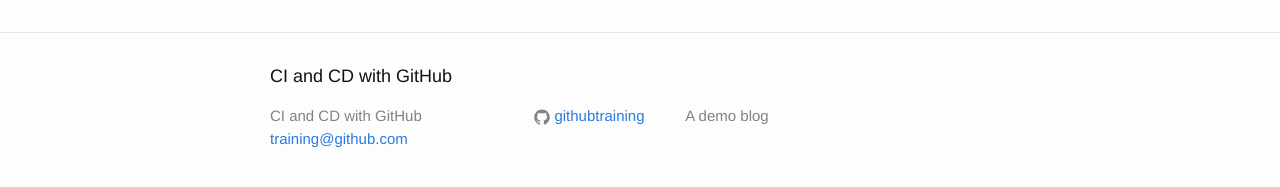
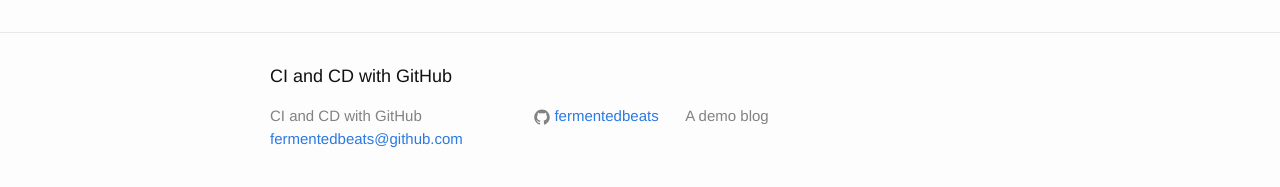
Before and after one commit to Fermentedbeats/cicd-demo, a Jekyll site: the page built from index.html, in a window 1280 px wide. Shown: the part 354-541 px from the top of the page. Built offline with Jekyll 4.4.1, drawn with Linux system fonts in a browser that asks for light colours.

Commit message:
breaking for CI test

```diff
--- a/_config.yml
+++ b/_config.yml
@@ -1,10 +1,10 @@
 # Site settings
 title: CI and CD with GitHub
 description: A demo blog
-email: training@github.com
-github_username:  githubtraining
+email: fermentedbeats@github.com
+github_username:  fermentedbeats
 baseurl:
-url: https://githubtraining-cicd-demo.herokuapp.com
+url: https://githubtraining-cicd-demo.herokuapp.comBROKEN
 destination: site_content
 exclude: [ 'vendor' ]
 
```
